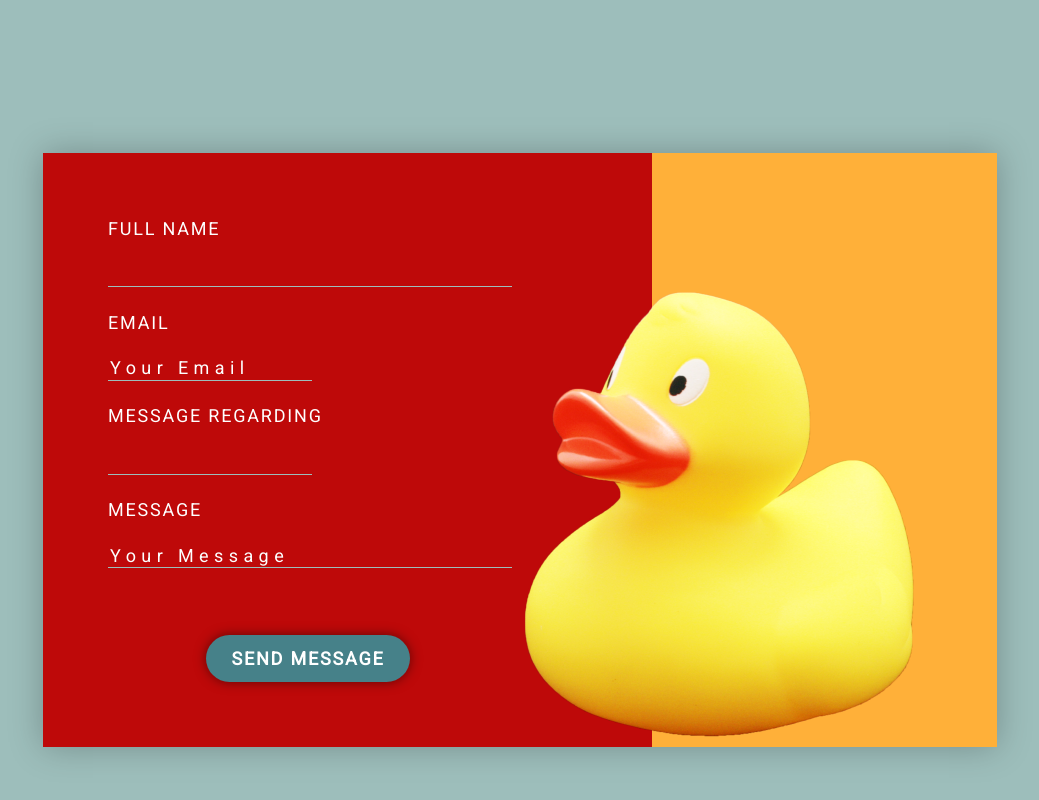
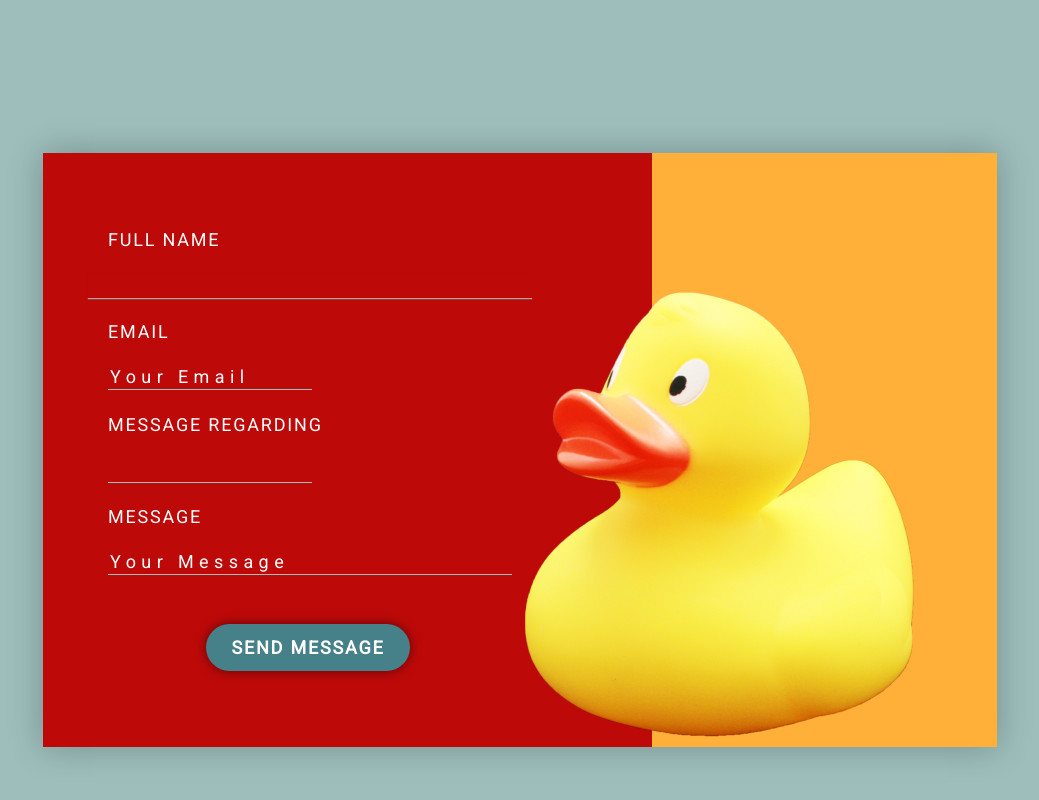
Before and after one commit to akickia/Duck_form, a plain HTML site: page index.html in a window 1280 px wide. In both pictures the pointer is over the input "FULL NAME". Shown: the top 800 px of the page, without its empty margins (200-1239 px from the left). Drawn offline with Linux system fonts and the light colour scheme.

Commit message:
fixed small changes

```diff
--- a/styles/index.css
+++ b/styles/index.css
@@ -50,6 +50,10 @@ input {
     border-right: none;
 }
 
+input:hover {
+    transform: scale(1.1);
+}
+
 ::placeholder {
     color: #FDFFFF;
     font-family: 'Roboto', sans-serif;
@@ -86,6 +90,7 @@ button {
     border: none;
     display: flex;
     align-self: center;
+    margin-top: 25px;
 }
 
 button:hover {
```
Also changed, not shown: index.html (+0 -8 lines).
